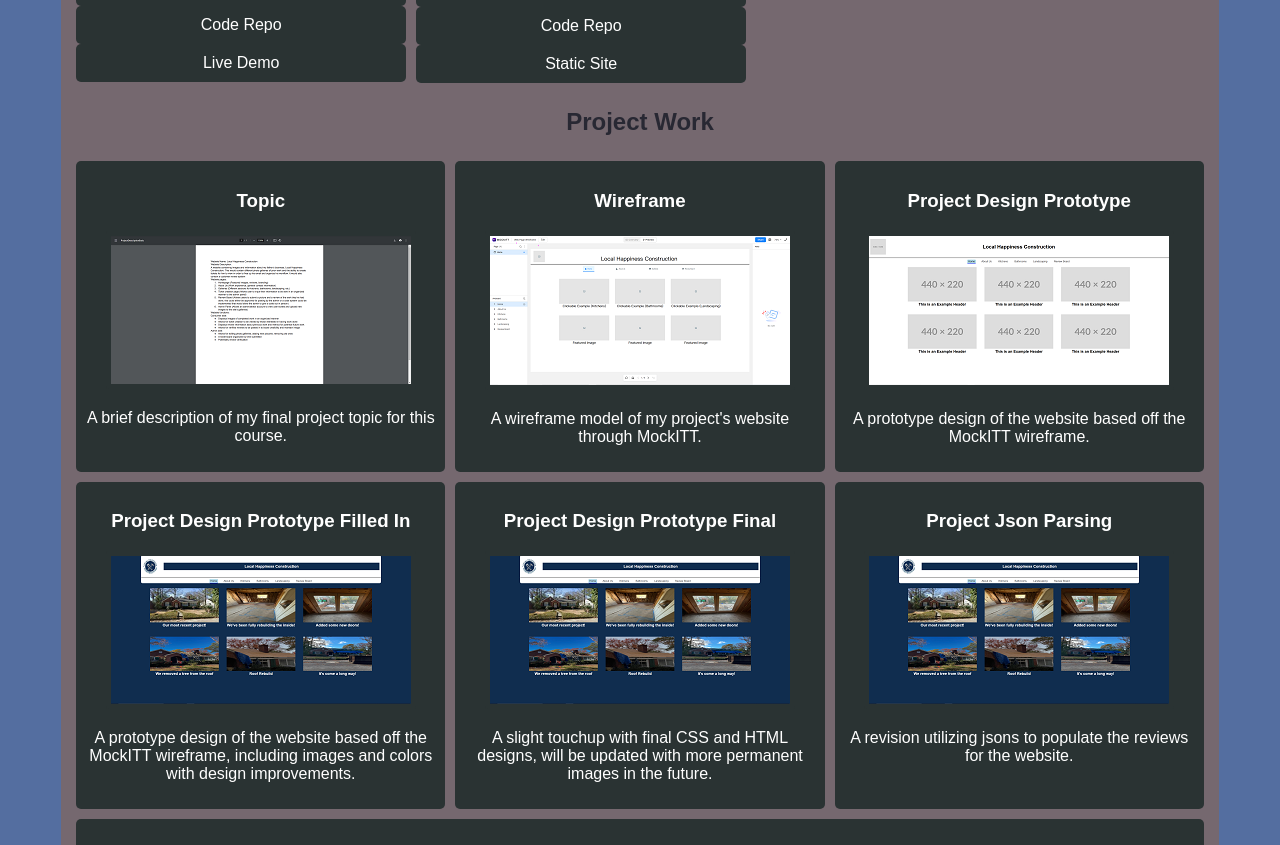
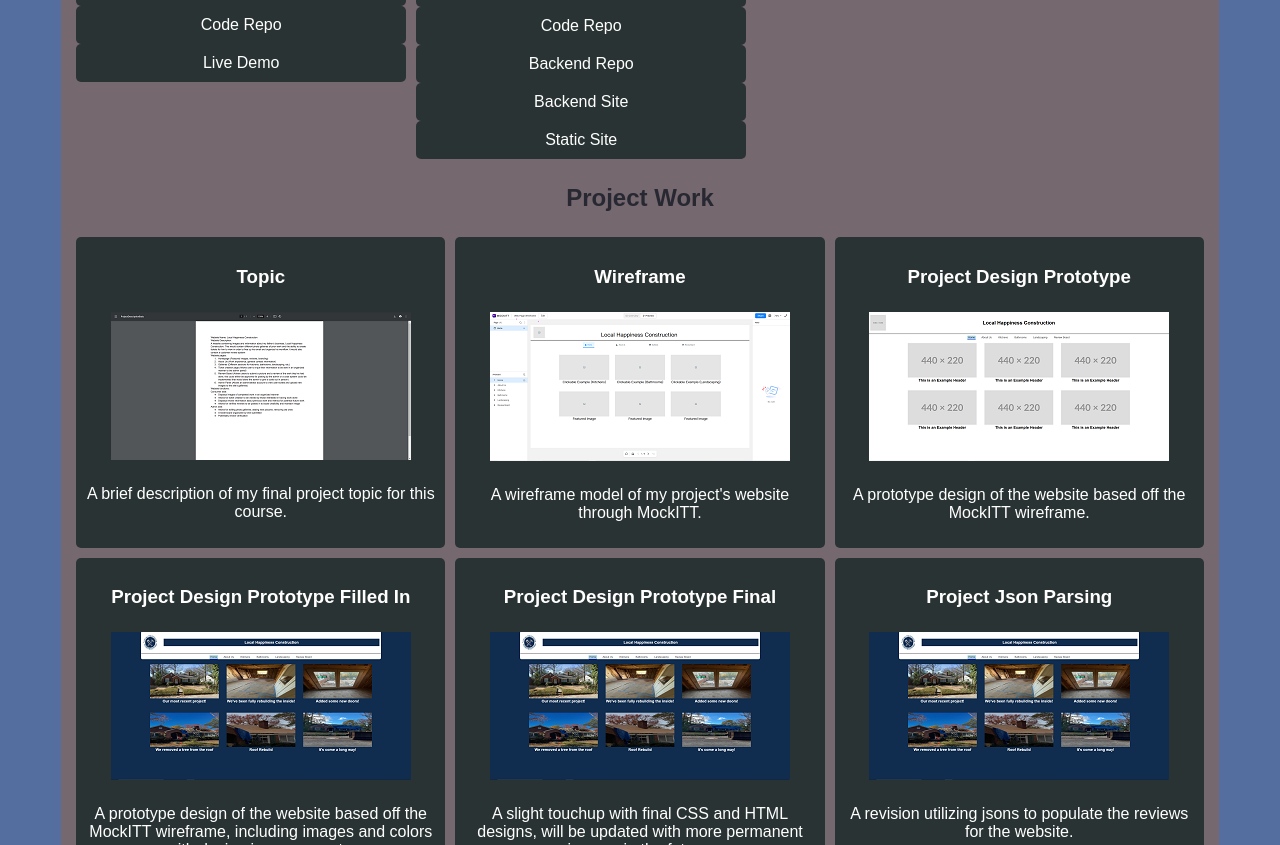
Before and after one commit to DaMegaPic/DaMegaPic.github.io, a plain HTML site: page index.html in a window 1280 px wide. Shown: the part 1623-2468 px from the top of the page. Drawn offline with Linux system fonts and the light colour scheme.

Commit message:
i's and t's

```diff
--- a/index.html
+++ b/index.html
@@ -78,6 +78,8 @@
             <a><h3>React</h3>
             <img src="images/reactprojectbase.PNG">
             <a href="https://github.com/DaMegaPic/local-happiness">Code Repo</a>
+            <a href="https://github.com/DaMegaPic/local_happiness_server">Backend Repo</a>
+            <a href="https://local-happiness-server.onrender.com/">Backend Site</a>
             <a href="https://damegapic.github.io/local-happiness">Static Site</a>
             </a>
         </div>
```
